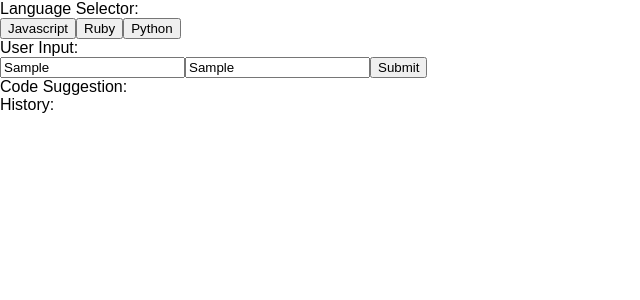
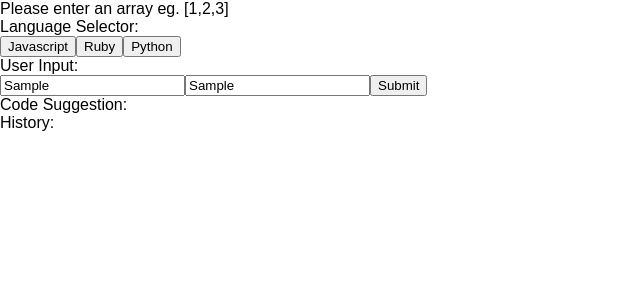
Before and after one commit to laythq/Array-Of-Sunshine, a React (Create React App) app in the folder client/: page / in a window 1280 px wide. Both pictures are taken after typing "Sample", "Sample" into the empty fields and a click on the input "Submit". Shown: the top 300 px of the page, without its empty margins (0-640 px from the left). Built offline with nearby package versions, Linux system fonts and the light colour scheme.

Commit message:
FEATURE Add input guard clause

```diff
--- /dev/null
+++ b/client/src/errormessage.jsx
@@ -0,0 +1,7 @@
+import React from 'react';
+
+export function InputErrorMessage() {
+  return (
+    <div>Please enter an array eg. [1,2,3]</div>
+  )
+}
--- a/client/src/inputform.jsx
+++ b/client/src/inputform.jsx
@@ -2,6 +2,7 @@ import React from 'react';
 import { processInput } from './parser';
 import axios from 'axios';
 import { LanguageSelector } from './languageselector';
+import { InputErrorMessage } from './errormessage';
 
 export class InputForm extends React.Component {
   constructor(props) {
@@ -37,7 +38,6 @@ export class InputForm extends React.Component {
     if(!this.isArray(processedInput)){
       this.setInputError()
     } else {
-
       this.props.setInputOutput(this.state.input, this.state.output);
       this.props.setLanguage(this.state.language);
       let userInput = {
@@ -46,25 +46,12 @@ export class InputForm extends React.Component {
         language: this.state.language
       };
       this.getMethods(userInput)
-
     }
   }
 
   setInputError() {
     this.setState({
       inputError: true
-    })
-  }
-
-  setOutputError() {
-    this.setState({
-      outputError: true
-    })
-  }
-
-  setLanguageError() {
-    this.setState({
-      languageError: true
     })
   }
 
@@ -88,8 +75,17 @@ export class InputForm extends React.Component {
   }
 
   render() {
+
+    const isInputError = this.state.inputError;
+    let error;
+
+    if (isInputError) {
+      error = <InputErrorMessage />;
+    }
+
     return (
       <div>
+        {error}
         <div>
           Language Selector:
           <LanguageSelector
```
